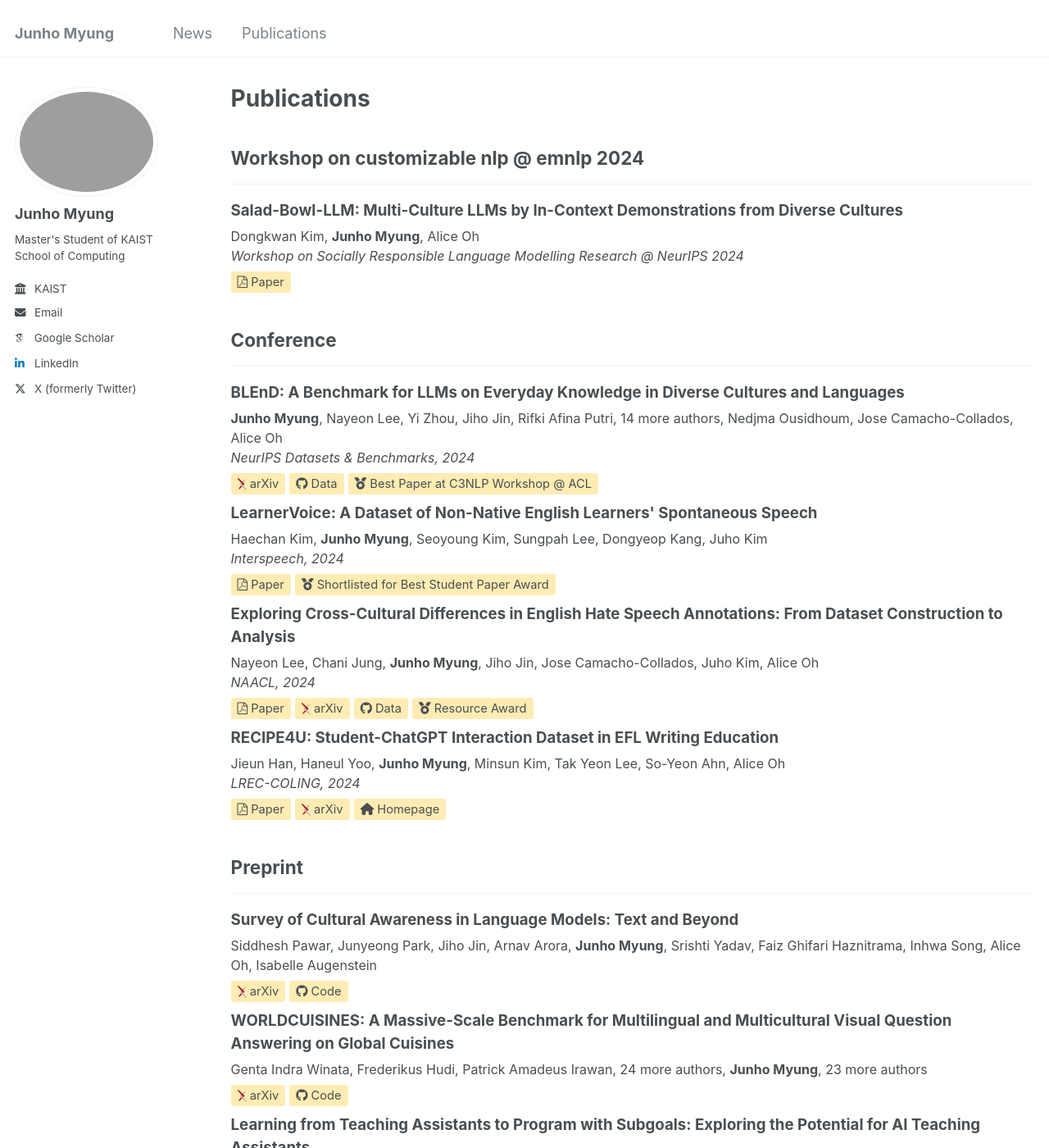
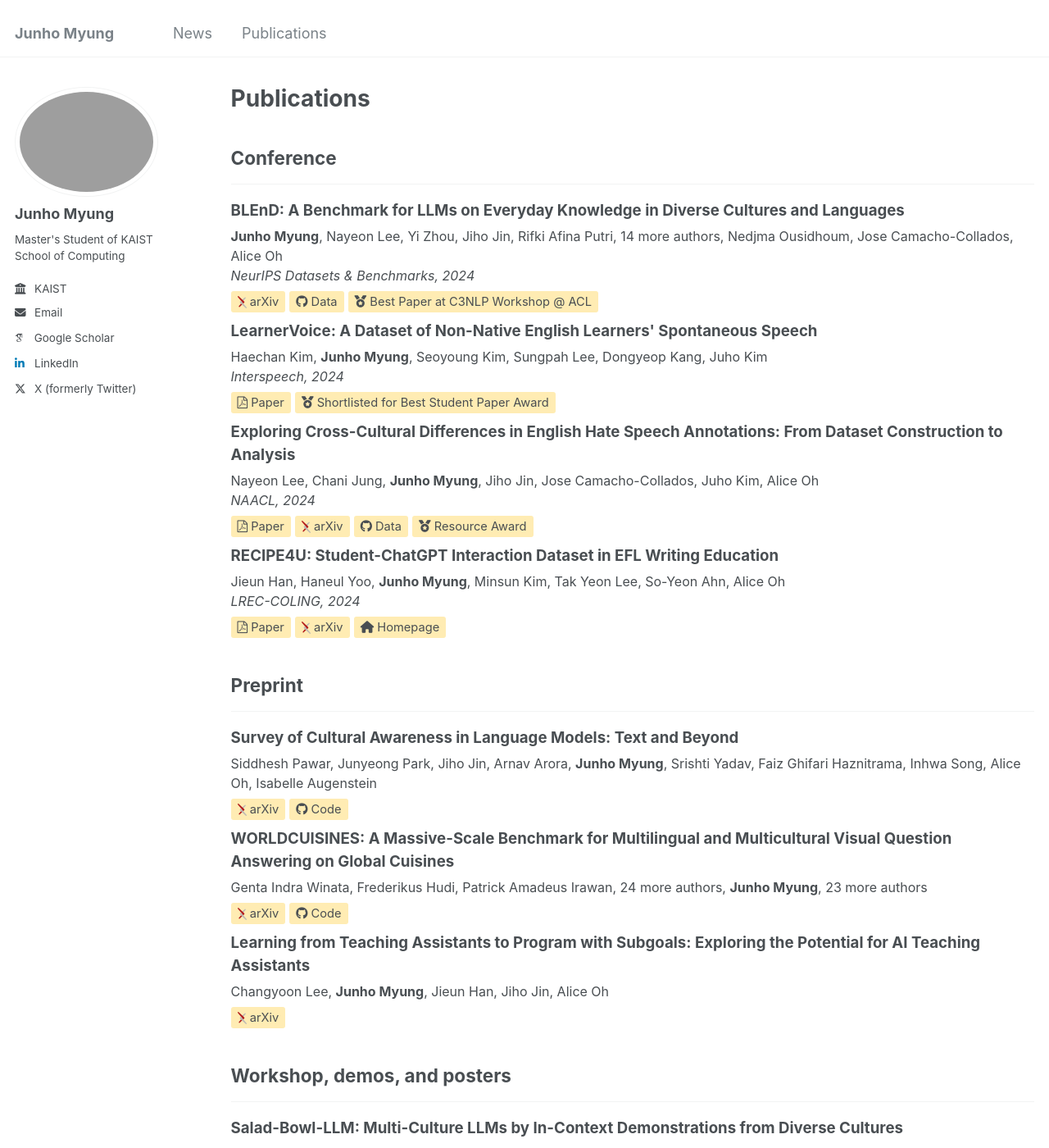
Before and after one commit to jjjunyeong/jjjunyeong.github.io, a Jekyll site: the page built from _pages/publications.md, in a window 1280 px wide and 1400 px high. Shown: the whole window at 82% size. Built offline with Jekyll 4.4.1, drawn with Linux system fonts in a browser that asks for light colours; some web fonts are replaced; some of the changed text lies outside the part shown.

Commit message:
Update publications.yml

```diff
--- a/_data/publications.yml
+++ b/_data/publications.yml
@@ -3,7 +3,7 @@
   collection: "publications"
   date: "2024-12-09"
   venue: "Workshop on Socially Responsible Language Modelling Research @ NeurIPS 2024"
-  type: 'Workshop on Customizable NLP @ EMNLP 2024'
+  type: 'workshop, demos, and posters'
   paperurl: "https://openreview.net/forum?id=KsAfPGPZZn&referrer=%5BAuthor%20Console%5D(%2Fgroup%3Fid%3DNeurIPS.cc%2F2024%2FWorkshop%2FSoLaR%2FAuthors%23your-submissions)"
 
 - title: "BLEnD: A Benchmark for LLMs on Everyday Knowledge in Diverse Cultures and Languages"
```
